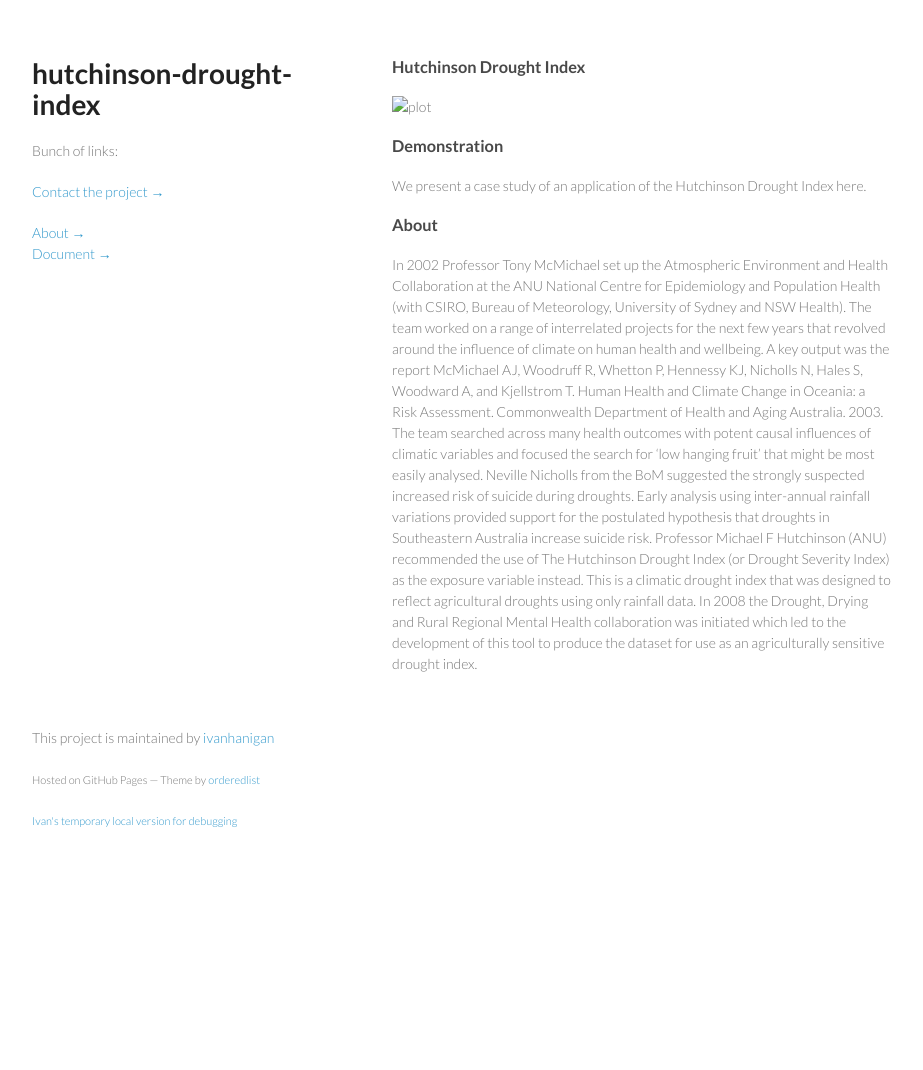
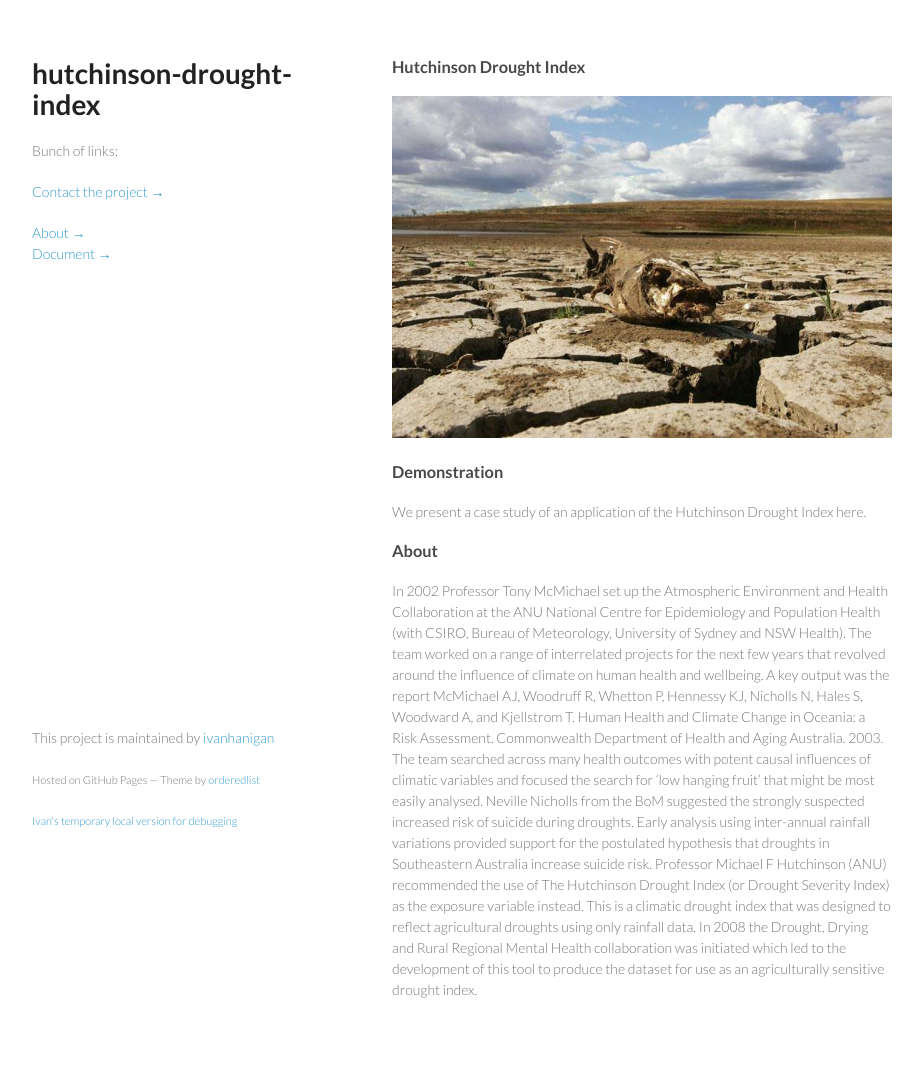
Before and after one commit to ivanhanigan/HutchinsonDroughtIndex, a Jekyll site: the page built from index.md, in a window 1280 px wide. Shown: the whole page, without its empty margins (178-1101 px from the left). Built offline with Jekyll 4.4.1, drawn with Linux system fonts in a browser that asks for light colours; comment, search, counter and statistics services are not loaded; before the commit the page ends 900 px from its top, so only the background shows below that.

Commit message:
add image

```diff
--- a/index.md
+++ b/index.md
@@ -5,7 +5,7 @@ title: Hutchinson Drought Index
 ---
 
 <!--![plot](/images/hist_x.png)-->
-![plot](/hutchinson-drought-index/images/McMichaelDDRMHconf2008.jpg)
+![plot](/HutchinsonDroughtIndex/images/McMichaelDDRMHconf2008.jpg)
 
 ### Demonstration
 
```
